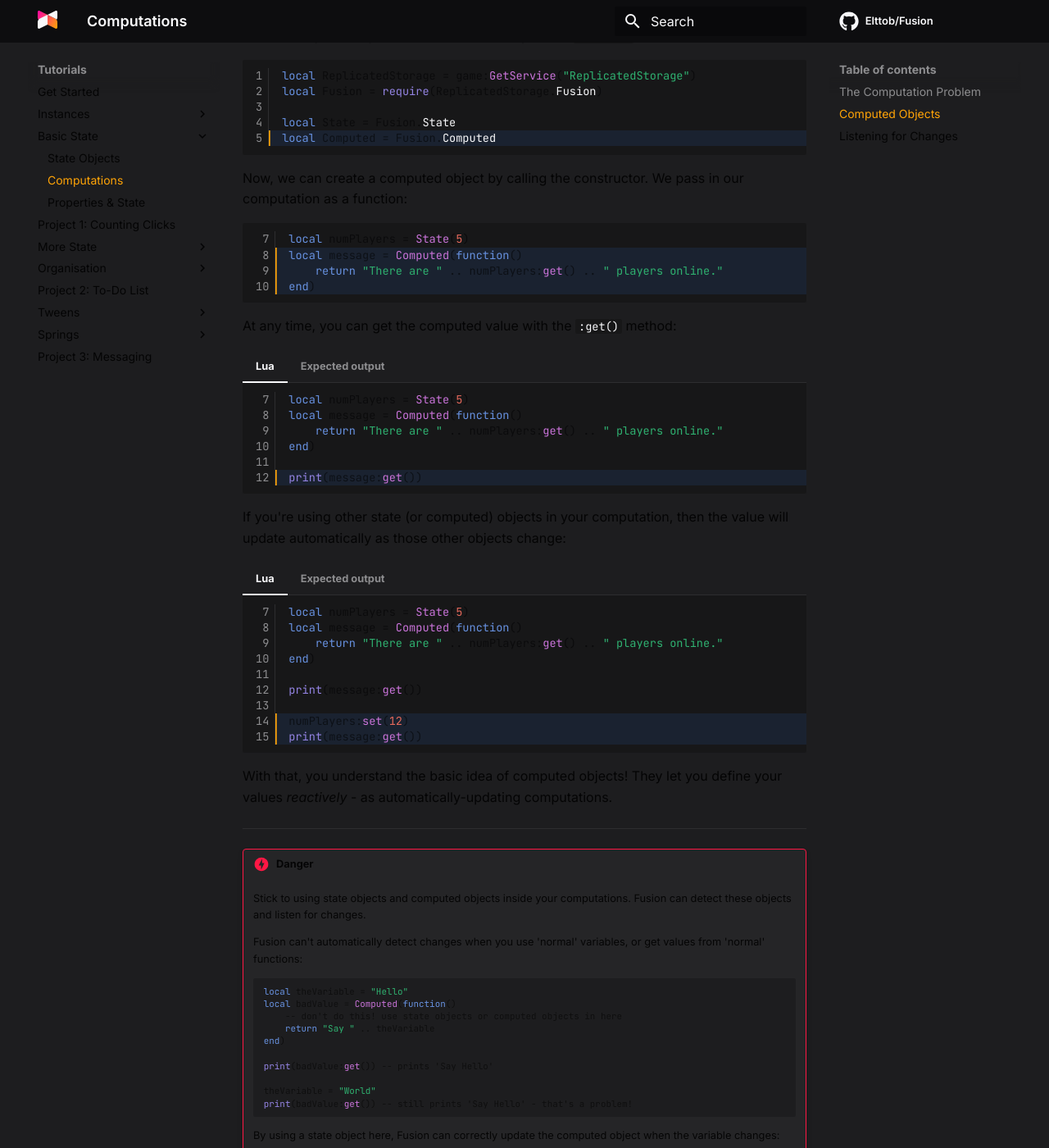
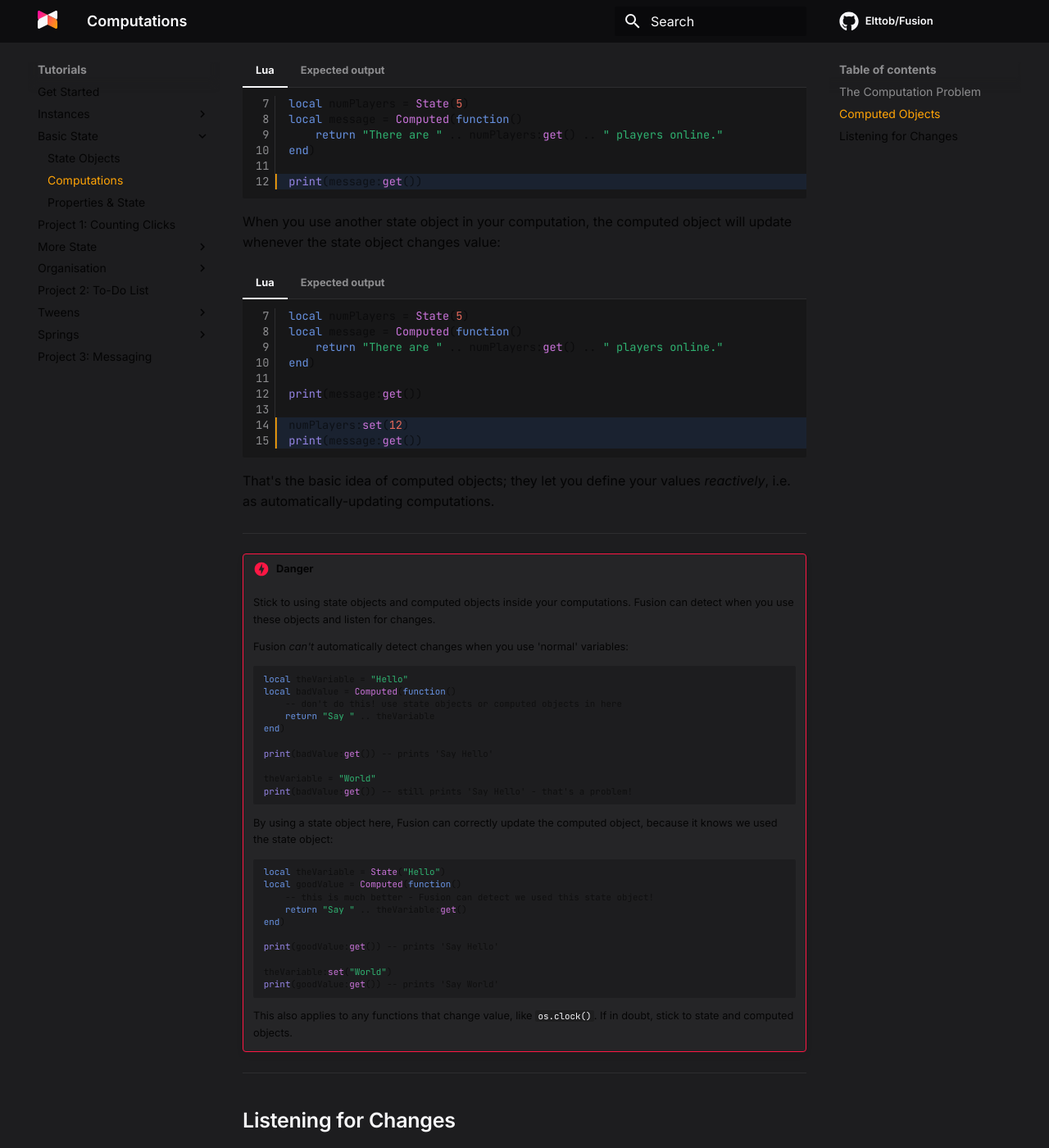
Before and after one commit to dphfox/Fusion, an MkDocs documentation site: the page built from docs/tutorials/basic-state/computations.md, in a window 1280 px wide and 1400 px high, scrolled down 1191 px. Shown: the whole window at 82% size. Built offline with MkDocs 1.6.1 and Material for MkDocs 9.7.7, drawn with Linux system fonts in a browser that asks for light colours; comment, search, counter and statistics services are not loaded; some of the changed text lies outside the part shown.

Commit message:
Computations clarifications

````diff
--- a/docs/tutorials/basic-state/computations.md
+++ b/docs/tutorials/basic-state/computations.md
@@ -29,38 +29,13 @@ However, there's a problem - when `numPlayers` changes, we have to manually
 re-calculate the `message` value ourselves. If you don't, then the message will
 show the wrong amount of players - an issue known as 'data desynchronisation'.
 
-This very same problem appears with Fusion's state objects - after all, they
-behave much the same as variables do. We can cause a data desynchronisation bug
-by changing the number of players without also changing the message:
-
-=== "Lua"
-	```Lua
-	local numPlayers = State(5)
-	local message = State("There are " .. numPlayers:get() .. " players online.")
-
-	print("Num players:", numPlayers:get())
-	print("Message:", message:get())
-
-	numPlayers:set(12)
-
-	print("Num players:", numPlayers:get())
-	print("Message:", message:get())
-	```
-=== "Expected output"
-	```
-	Num players: 5
-	Message: There are 5 players online.
-	Num players: 12
-	Message: There are 5 players online.
-	```
-
 -----
 
 ## Computed Objects
 
 To solve this problem, Fusion introduces a second kind of object - *'computed
-objects'*. Instead of storing a fixed value, they run a given computation to
-find the value.
+objects'*. Instead of storing a fixed value, they run a computation based on
+other state objects.
 
 To use computed objects, we first need to import the `Computed` constructor:
 
@@ -98,8 +73,8 @@ At any time, you can get the computed value with the `:get()` method:
 	There are 5 players online.
 	```
 
-If you're using other state (or computed) objects in your computation, then the
-value will update automatically as those other objects change:
+When you use another state object in your computation, the computed object will
+update whenever the state object changes value:
 
 === "Lua"
 	```Lua linenums="7" hl_lines="8-9"
@@ -119,17 +94,16 @@ value will update automatically as those other objects change:
 	There are 12 players online.
 	```
 
-With that, you understand the basic idea of computed objects! They let you
-define your values *reactively* - as automatically-updating computations.
+That's the basic idea of computed objects; they let you define your values
+*reactively*, i.e. as automatically-updating computations.
 
 -----
 
 !!! danger
 	Stick to using state objects and computed objects inside your computations.
-	Fusion can detect these objects and listen for changes.
+	Fusion can detect when you use these objects and listen for changes.
 
-	Fusion can't automatically detect changes when you use 'normal' variables,
-	or get values from 'normal' functions:
+	Fusion *can't* automatically detect changes when you use 'normal' variables:
 
 	```Lua
 	local theVariable = "Hello"
@@ -145,12 +119,12 @@ define your values *reactively* - as automatically-updating computations.
 	```
 
 	By using a state object here, Fusion can correctly update the computed
-	object when the variable changes:
+	object, because it knows we used the state object:
 
 	```Lua
 	local theVariable = State("Hello")
 	local goodValue = Computed(function()
-		-- this is much better!
+		-- this is much better - Fusion can detect we used this state object!
 		return "Say " .. theVariable:get()
 	end)
 
@@ -160,6 +134,8 @@ define your values *reactively* - as automatically-updating computations.
 	print(goodValue:get()) -- prints 'Say World'
 	```
 
+	This also applies to any functions that change value, like `os.clock()`. If
+	in doubt, stick to state and computed objects.
 -----
 
 ## Listening for Changes
````
